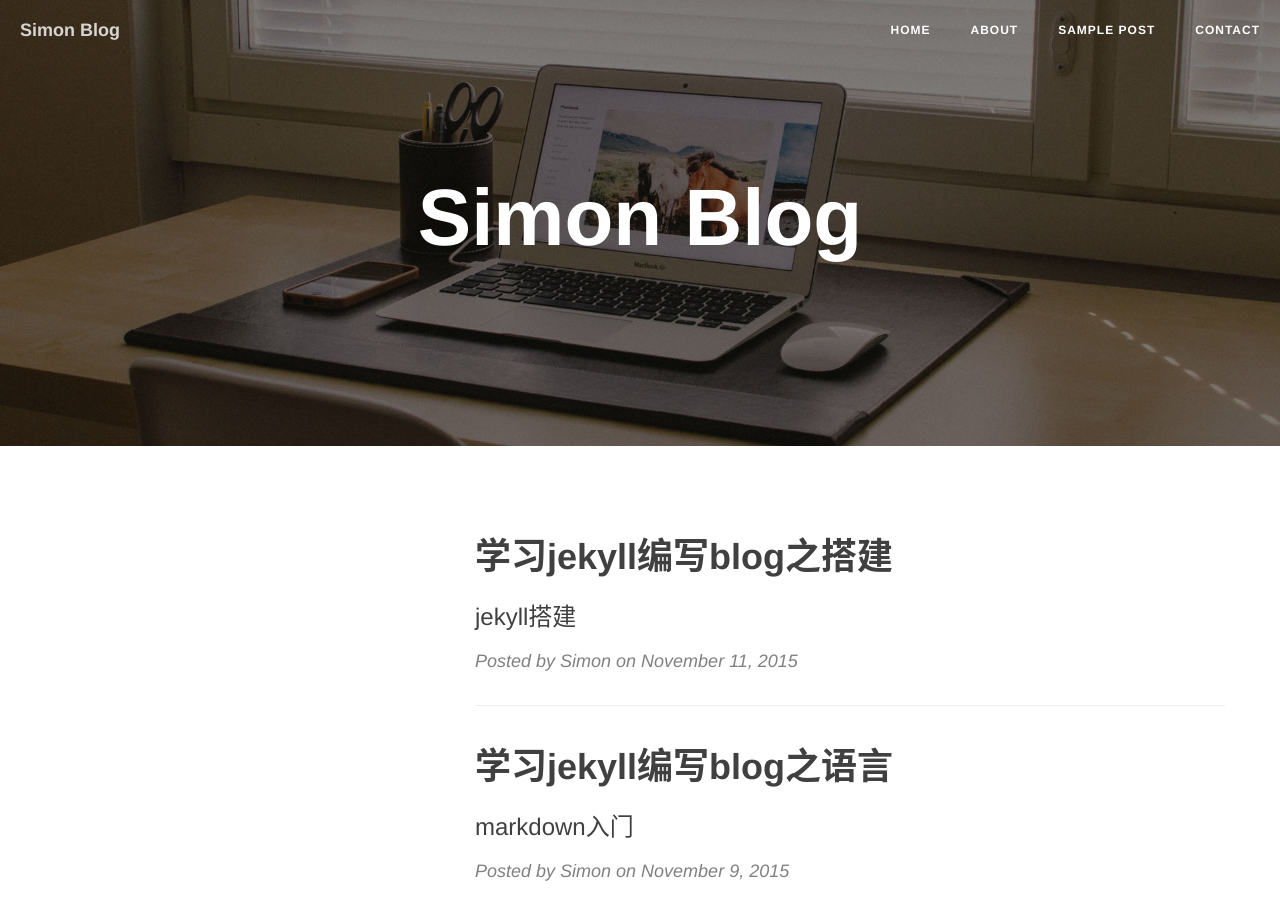
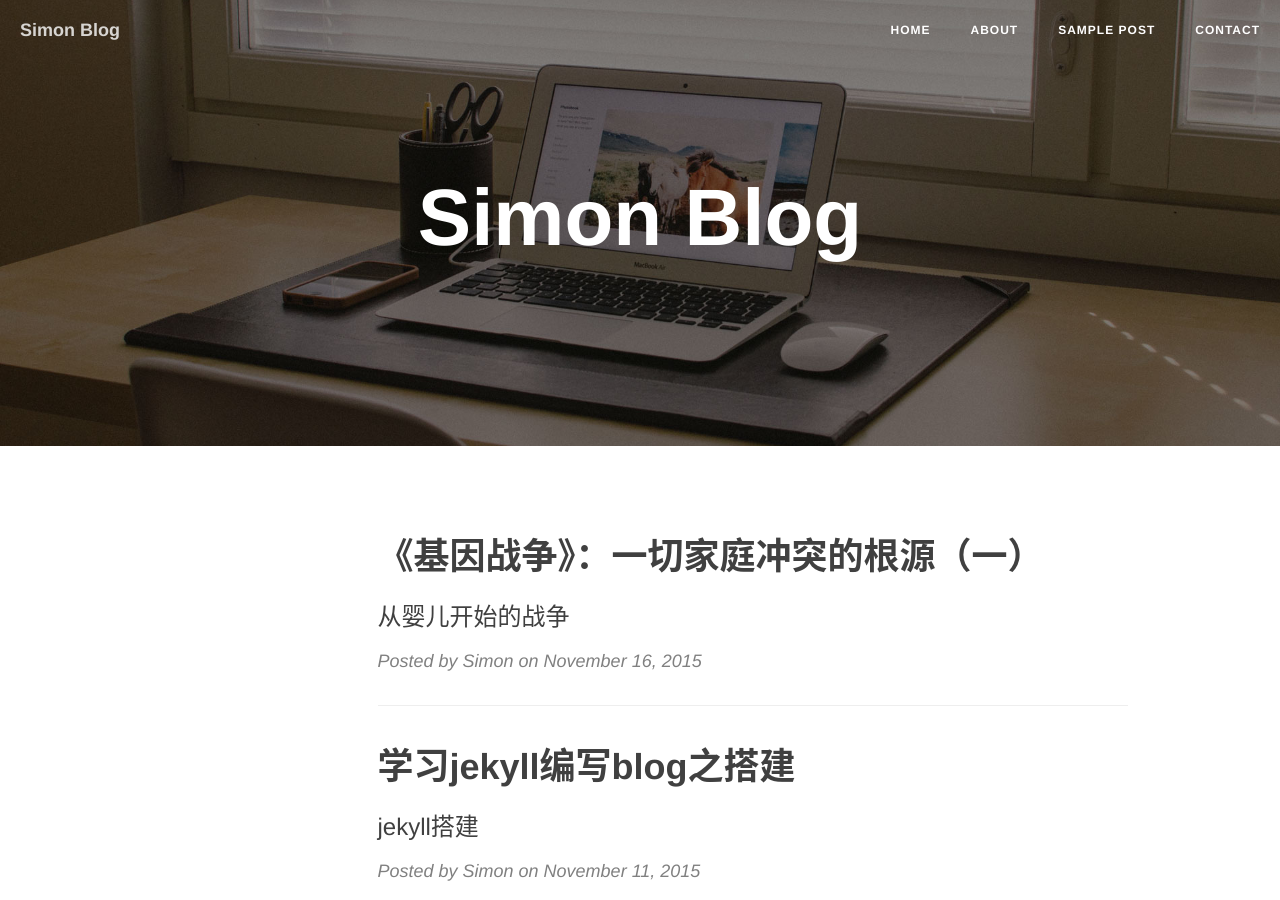
Before and after one commit to SimonAppBoy/SimonAppBoy.github.io, a Jekyll site: the page built from index.html, in a window 1280 px wide and 900 px high. Built offline with Jekyll 4.4.1, drawn with Linux system fonts in a browser that asks for light colours; nearby versions of some CDN libraries; the list of posts is cut into pages by our own code; some of the changed lines change nothing that is shown.

Commit message:
gene war #1

```diff
--- a/_layouts/page.html
+++ b/_layouts/page.html
@@ -20,7 +20,7 @@ layout: default
 <div class="container">
     <div class="row">
 	    <!-- Post Container -->
-        <div class="col-lg-8 col-lg-offset-2 col-md-10 col-md-offset-1 post-container">
+        <div class="col-lg-8 col-md-10 col-md-offset-1 post-container">
             {{ content }}
         </div>
     </div>
--- /dev/null
+++ b/_posts/2015-11-16-gene-war-1.markdown
@@ -0,0 +1,40 @@
+---
+layout:     post
+title:      "《基因战争》：一切家庭冲突的根源（一）"
+subtitle:   "从婴儿开始的战争"
+date:   2015-11-16
+author:     "Simon"
+header-img: "img/home-bg.jpg"
+---
+
+> 几乎在亲子关系的每一层面都会产生生物上的利益冲突，也正是这些冲突酿成了所有父母都会经历的难关：父母亲之间的战争、亲子之间的战争，以及手足之间的战争。
+
+# 战争开始
+
+## 受孕
+
+受孕计划中的忧虑很多都是不必要的，本文纠正了很多的错误理解：
+
+* 年龄不是问题：超过35岁的伴侣，并不是比年轻伴侣不容易受孕。真相是：
+
+	1. 月经不能代表女性可以继续排卵，有不排卵周期的存在。
+
+	2. 错过受孕日子（通常在排卵期前两天左右交配比较容易受孕）。由于性冲动会掩盖真正受孕的现象（性欲伪装），所以这使得准确的预测似乎变得不可能。通过科技手段（温度测量法，排卵预测棒），会掌握一部分先机，但是人体的激素差异，外界因素影响下的体温等各种其他因素，让这件事情变的不是那么确定，并且，当你发现征兆明显的时候，通常已经晚了。
+
+* 频率解决不了问题：相比较两三天一次的交配而言，每天性交既不会增加受孕的机会，也不会增加精子通过输卵管的数量。
+
+* 姿势不是关键。子宫颈会自己选择满意的精子，并摒弃其他的。
+
+* 合理自慰是不需要抵触的。女性自慰冲动是对身体的保护。男性自慰和遗精会更新老化精子，对受孕是正向手段。
+
+* 季节也是影响受孕成功的因素之一。
+
+所有长时间受孕计划的失败的原因主要是两个：
+
+1. 由于不孕或者低生育力造成的，需要接受医疗协助
+
+2. 压力，来自各个层面：财务，生活，意外，疾病等等。伴侣双方的其中一人的身体，为了提高其一生的繁衍产量，可能会有个强有力的理由不去受孕。果真如此，压力就会承担避孕的工作了。
+
+> 受孕的真实状况：对于一个具有生育能力的女性而言，如果对象和时机对了，此时即便她主观上不想受孕，但只要她的身体想要受孕，那么受孕的过程就会非常容易。
+
+本阶段告诉了我们一个这样的残酷的真理：自然选择让每个人都在为追求自己的最大繁衍利益而努力，其中包括各种不择手段的努力。因此，伦理和道德，只是在潜意识里考虑最大利益的砝码而已。而这一点，会在后续的阶段里不断的被证明和阐述。
```
